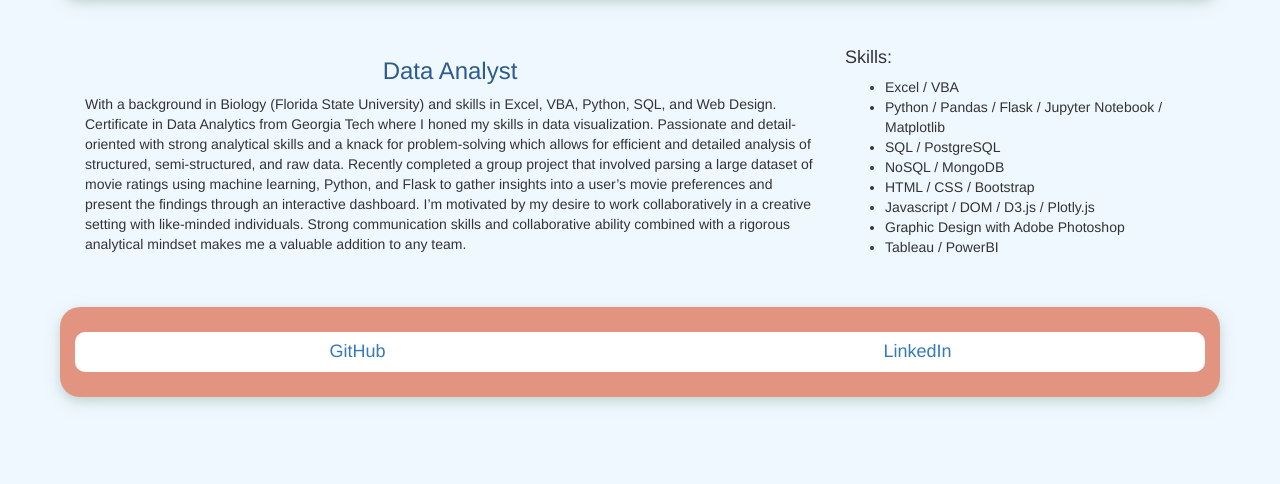
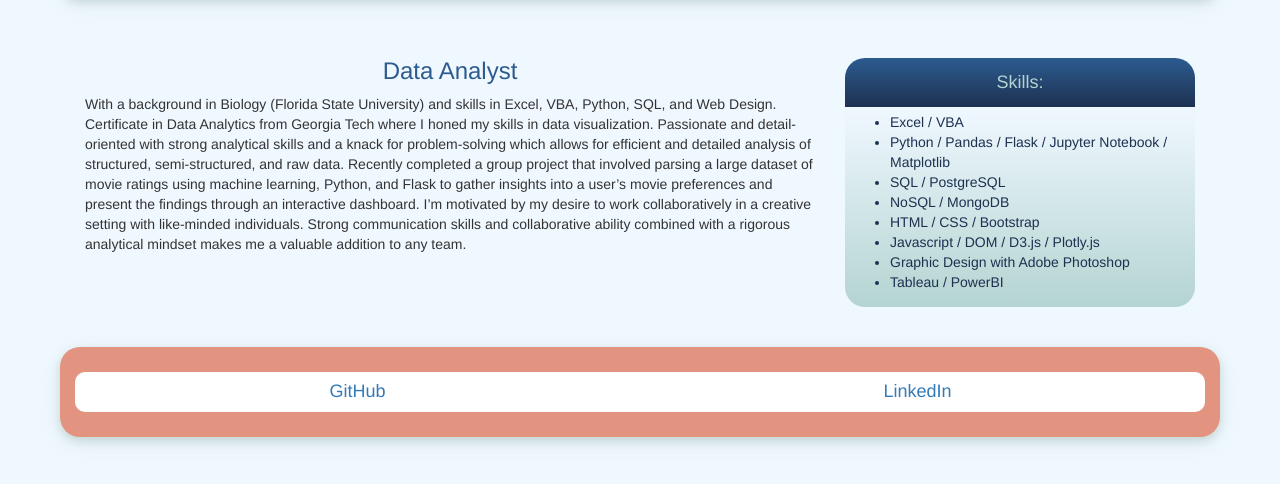
Before and after one commit to tylerhill122/tylerhill122.github.io, a plain HTML site: page index.html in a window 1280 px wide. Shown: the part 224-708 px from the top of the page. Drawn offline with nearby package versions, Linux system fonts and the light colour scheme.

Commit message:
updated skills box

```diff
--- a/index.html
+++ b/index.html
@@ -45,7 +45,8 @@
       </p>
     </div>
     <div class="col-md-4" id="skill-box">
-      <h4>Skills:</h4>
+      <div class="sidebar top"><h4>Skills:</h4></div>
+      <div class="sidebar-bottom">
         <ul>
           <li>Excel / VBA</li>
           <li>Python / Pandas / Flask / Jupyter Notebook / Matplotlib</li>
@@ -56,6 +57,7 @@
           <li>Graphic Design with Adobe Photoshop</li>
           <li>Tableau / PowerBI</li>
         </ul>
+      </div>
     </div>
   </div>
   <div class="row shade" id="footer">
--- a/static/css/style.css
+++ b/static/css/style.css
@@ -114,6 +114,13 @@ body {
     background: -webkit-linear-gradient(90deg, aliceblue, #b4d4d1);
 }
 
+.sidebar-bottom{
+    color:#1d3151;
+    padding:5px;
+    background: -webkit-linear-gradient(90deg, #b4d4d1, aliceblue);
+    border-radius: 0px 0px 20px 20px;
+}
+
 .top {
     border-radius: 20px 20px 0px 0px;
     margin-top:20px;
```
Lines whose indentation alone changed are shown as unchanged.
